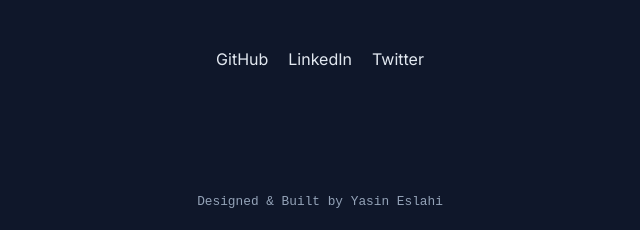
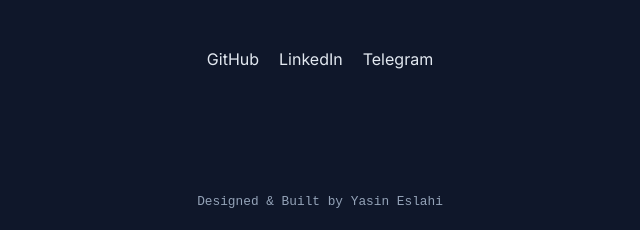
Before and after one commit to yeplahydev/yeplahydev.github.io, a plain HTML site: page index.html in a window 1280 px wide. Shown: the part 2483-2713 px from the top of the page, 320-960 px from the left. Drawn offline with Linux system fonts and the light colour scheme.

Commit message:
Update index.html

```diff
--- a/index.html
+++ b/index.html
@@ -146,7 +146,7 @@
             <div class="social-links">
                 <a href="#">GitHub</a>
                 <a href="#">LinkedIn</a>
-                <a href="#">Twitter</a>
+                <a href="https://t.me/yeplahy">Telegram</a>
             </div>
         </div>
     </section>
@@ -156,4 +156,5 @@
     </footer>
 
 </body>
+
 </html>
```
